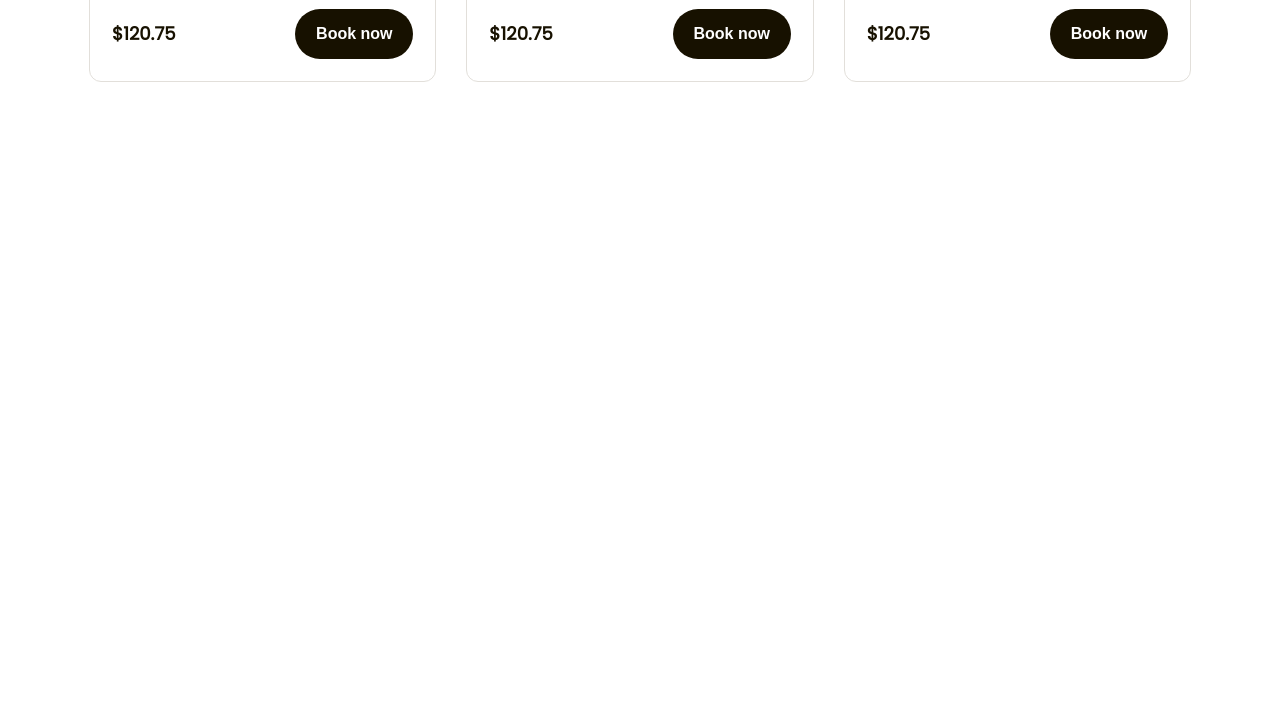
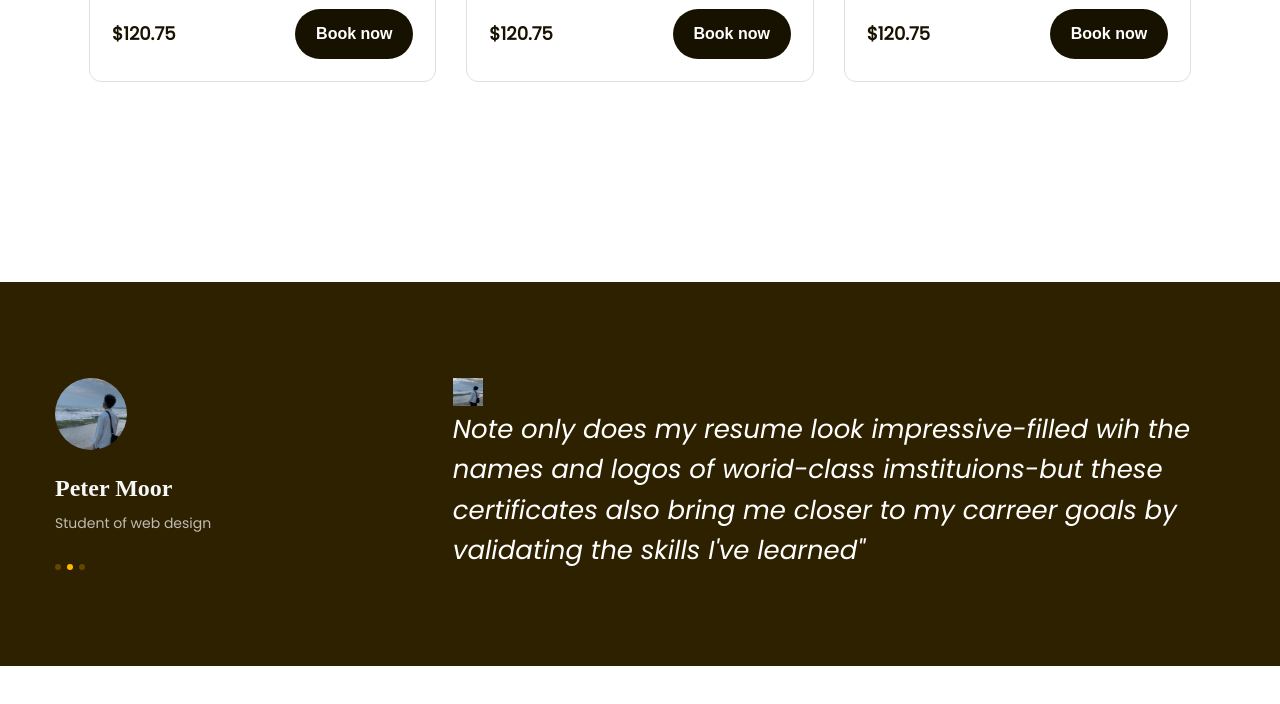
Before and after one commit to DatNguyen287/duan6, a plain HTML site: page index.html in a window 1280 px wide. Shown: the part 1450-2154 px from the top of the page. Drawn offline with Linux system fonts and the light colour scheme.

Commit message:
seventh-commit

```diff
--- a/assets/css/style.css
+++ b/assets/css/style.css
@@ -444,3 +444,72 @@ a {
 .popular .courses-item .book:hover {
     background-color: var(--color-button);
 }
+
+/* Feedback */
+.feedback {
+    margin-top: 135px;
+    padding: 96px 0px;
+    background: #2e2100;
+}
+
+.feedback .feedback-item {
+    display: flex;
+}
+
+.feedback-item .avartar {
+    width: 72px;
+    height: 72px;
+    border-radius: 50%;
+    object-fit: cover;
+}
+
+.feedback-item .member-name {
+    margin-top: 18px;
+    color: #f7f7f7;
+    font-family: var(--font-heading);
+    font-size: 2.4rem;
+    font-weight: 700;
+    line-height: 1.42;
+}
+
+.feedback-item .infor .des {
+    margin-top: 4px;
+    color:#bfbcb2;
+    font-size: 1.4rem;
+    line-height: 1.86;
+}
+
+.feedback-item .dots {
+    margin-top: 28px;
+    display: flex;
+    gap: 6px;
+}
+
+.feedback-item .dot {
+    width: 6px;
+    height: 6px;
+    border-radius: 50%;
+    background-color: #634700;
+    cursor: pointer;
+}
+
+.feedback-item .dot.active {
+    background-color: var(--color-button);
+}
+
+.feedback-item .content {
+    width: 66%;
+    margin-left: auto;
+}
+
+.feedback-item blockquote {
+    color:#fff;
+    font-size: 2.6rem;
+    line-height: 1.54;
+    font-style: italic;
+}
+
+.feedback .open-quote {
+    width: 30px;
+    height: 28px;
+}
--- a/index.html
+++ b/index.html
@@ -202,6 +202,31 @@
                 </div>
             </div>
         </div>
+
+        <div class="feedback">
+            <div class="main-content">
+                <div class="feedback-list">
+                    <div class="feedback-item">
+                        <!-- Trái -->
+                        <div class="infor">
+                            <img src="./assets/img/IMG_4612.jpg" alt="" class="avartar">
+                            <p class="member-name">Peter Moor</p>
+                            <p class="des">Student of web design</p>
+                            <div class="dots">
+                                <span class="dot"></span>
+                                <span class="dot active"></span>
+                                <span class="dot"></span>
+                            </div>
+                        </div>
+                        <!-- Phải -->
+                        <div class="content">
+                            <img src="./assets/img/IMG_4612.jpg" alt="" class="open-quote">
+                            <blockquote>Note only does my resume look impressive-filled wih the names and logos of worid-class imstituions-but these certificates also bring me closer to my carreer goals by validating the skills I've learned"</blockquote>
+                        </div>
+                    </div>
+                </div>
+            </div>
+        </div>
     </main>
 </body>
 </html>
```
